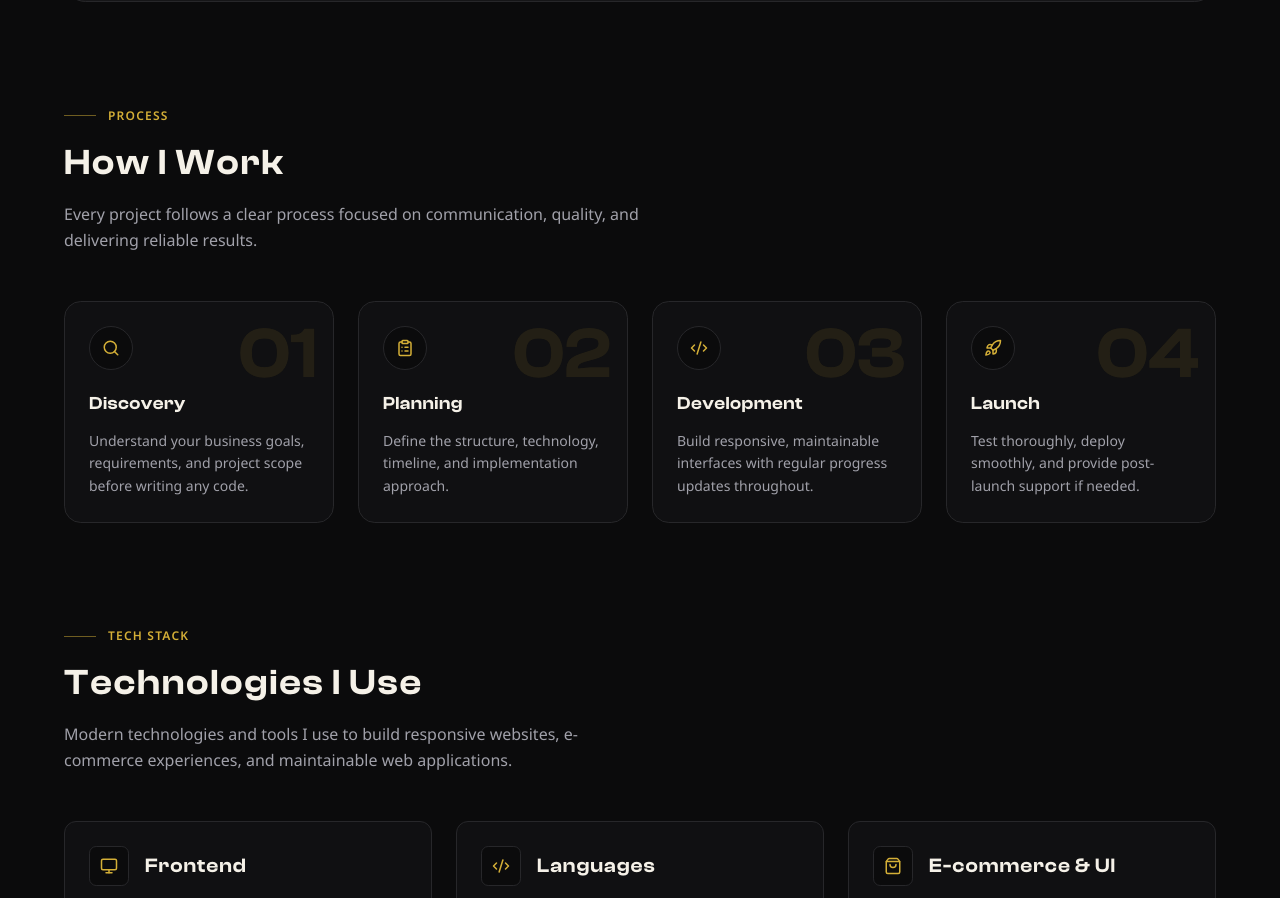
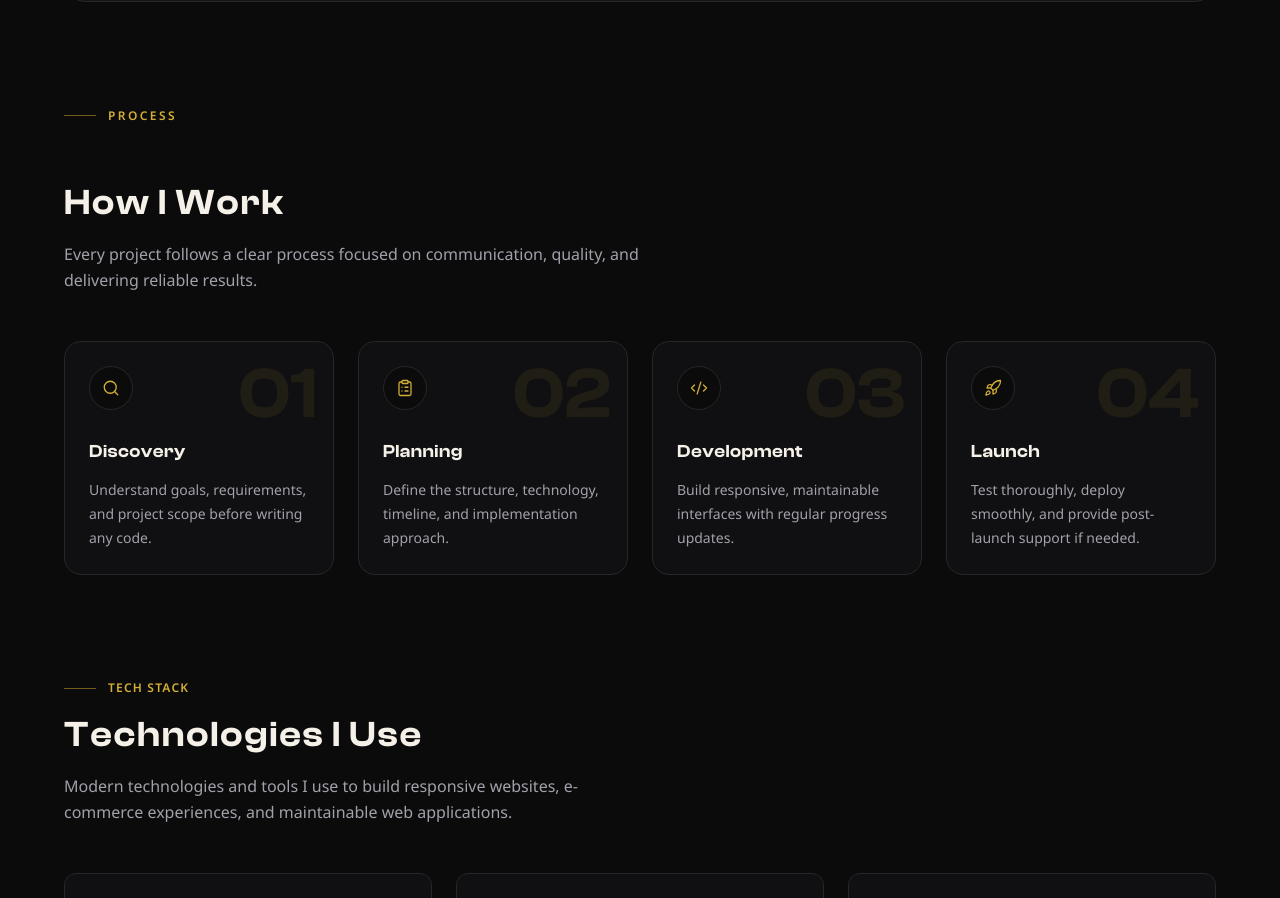
Before and after one commit to Muhammad-Saad-Riaz/M-Saad-Riaz-Portfolio-v2, a Next.js app: page / in a window 1280 px wide. Shown: the part 6676-7574 px from the top of the page. Built offline with nearby package versions, Linux system fonts and the light colour scheme; a web font is replaced by a local one.

Commit message:
refactor: refine process section

```diff
--- a/src/components/sections/Process.tsx
+++ b/src/components/sections/Process.tsx
@@ -1,7 +1,7 @@
 "use client";
 
 import { motion } from "framer-motion";
-import { processSteps } from "@/data/portfolio-data";
+import { processContent } from "@/data/portfolio-data";
 import { Search, ClipboardList, Code2, Rocket, LucideIcon } from "lucide-react";
 
 const iconMap: Record<string, LucideIcon> = {
@@ -22,11 +22,11 @@ export default function Process() {
           whileInView={{ opacity: 1, y: 0 }}
           viewport={{ once: true }}
           transition={{ duration: 0.5 }}
-          className="mb-4"
+          className="mb-14"
         >
-          <span className="inline-flex items-center gap-3 uppercase text-gold text-xs font-semibold tracking-widest">
+          <span className="inline-flex items-center gap-3 uppercase text-gold text-xs font-semibold tracking-[0.2em]">
             <span className="h-px w-8 bg-gold/50" />
-            Process
+            {processContent.label}
           </span>
         </motion.div>
 
@@ -38,7 +38,7 @@ export default function Process() {
           transition={{ duration: 0.5 }}
           className="mb-4 text-3xl lg:text-4xl font-clash font-semibold tracking-wider leading-tight max-w-xl text-ivory"
         >
-          How I Work
+          {processContent.heading}
         </motion.div>
 
         {/* Subtitle */}
@@ -46,19 +46,18 @@ export default function Process() {
           initial={{ opacity: 0, y: 16 }}
           whileInView={{ opacity: 1, y: 0 }}
           viewport={{ once: true }}
-          transition={{ duration: 0.5 }}
+          transition={{ duration: 0.5, delay: 0.1, }}
           className="font-sans text-muted-foreground text-base mb-12 max-w-xl leading-relaxed"
         >
-          Every project follows a clear process focused on communication,
-          quality, and delivering reliable results.
+          {processContent.subheading}
         </motion.div>
 
         {/* Steps Grid */}
         <div className="grid grid-cols-1 md:grid-cols-2 lg:grid-cols-4 gap-6">
-          {processSteps.map((step, i) => {
+          {processContent.steps.map((step, i) => {
             const Icon = iconMap[step.icon];
             return (
-              <motion.div
+              <motion.article
                 key={step.step}
                 initial={{ opacity: 0, y: 16 }}
                 whileInView={{ opacity: 1, y: 0 }}
@@ -69,26 +68,26 @@ export default function Process() {
                 {/* Faint background step number */}
                 <span
                   aria-hidden="true"
-                  className="absolute top-4 right-4 font-clash font-semibold text-7xl text-gold/10 group-hover:text-gold/20 pointer-events-none leading-none select-none transition-colors duration-300"
+                  className="absolute top-4 right-4 font-clash font-semibold text-7xl text-gold/8 group-hover:text-gold/14 pointer-events-none leading-none select-none transition-colors duration-300"
                 >
-                  0{step.step}
+                  {step.step}
                 </span>
 
                 {/* Icon */}
-                <div className="mb-5 bg-background flex items-center justify-center h-11 w-11 rounded-full border border-border group-hover:border-gold/30 transition-colors duration-300">
-                  <Icon size={18} className="text-gold" />
+                <div className="relative z-10 mb-7 flex h-11 w-11 items-center justify-center rounded-full border border-border bg-background transition-colors duration-300 group-hover:border-gold/30">
+                  <Icon size={18} strokeWidth={1.7} className="text-gold" aria-hidden="true" />
                 </div>
 
                 {/* Title */}
-                <div className="font-clash font-semibold tracking-wide text-lg text-ivory mb-3 group-hover:text-gold transition-colors duration-300 ">
+                <h3 className="relative z-10 mb-3 font-clash text-lg font-semibold tracking-wide text-ivory transition-colors duration-300 group-hover:text-gold">
                   {step.title}
-                </div>
+                </h3>
 
                 {/* Description */}
-                <p className=" font-sans text-muted-foreground text-sm leading-relaxed">
+                <p className="relative z-10 font-sans text-sm leading-6 text-muted-custom">
                   {step.description}
                 </p>
-              </motion.div>
+              </motion.article>
             );
           })}
         </div>
--- a/src/data/portfolio-data.ts
+++ b/src/data/portfolio-data.ts
@@ -289,32 +289,32 @@ export const projects: Project[] = [
 
 // ─── Process ──────────────────────────────────────────────────────────────────
 
-export const processSteps: ProcessStep[] = [
-  {
-    step: 1,
-    icon: "Search",
-    title: "Discovery",
-    description: "Understand your business goals, requirements, and project scope before writing any code.",
-  },
-  {
-    step: 2,
-    icon: "ClipboardList",
-    title: "Planning",
-    description: "Define the structure, technology, timeline, and implementation approach.",
-  },
-  {
-    step: 3,
-    icon: "Code2",
-    title: "Development",
-    description: "Build responsive, maintainable interfaces with regular progress updates throughout.",
-  },
-  {
-    step: 4,
-    icon: "Rocket",
-    title: "Launch",
-    description: "Test thoroughly, deploy smoothly, and provide post-launch support if needed.",
-  },
-];
+// export const processSteps: ProcessStep[] = [
+//   {
+//     step: 1,
+//     icon: "Search",
+//     title: "Discovery",
+//     description: "Understand your business goals, requirements, and project scope before writing any code.",
+//   },
+//   {
+//     step: 2,
+//     icon: "ClipboardList",
+//     title: "Planning",
+//     description: "Define the structure, technology, timeline, and implementation approach.",
+//   },
+//   {
+//     step: 3,
+//     icon: "Code2",
+//     title: "Development",
+//     description: "Build responsive, maintainable interfaces with regular progress updates throughout.",
+//   },
+//   {
+//     step: 4,
+//     icon: "Rocket",
+//     title: "Launch",
+//     description: "Test thoroughly, deploy smoothly, and provide post-launch support if needed.",
+//   },
+// ];
 
 export const processContent = {
   label: "Process",
@@ -322,22 +322,26 @@ export const processContent = {
   subheading: "Every project follows a clear process focused on communication, quality, and delivering reliable results.",
   steps: [
     {
-      id: "01",
+      step: "01",
+      icon: "Search",
       title: "Discovery",
       description: "Understand goals, requirements, and project scope before writing any code."
     },
     {
-      id: "02",
+      step: "02",
+      icon: "ClipboardList",
       title: "Planning",
       description: "Define the structure, technology, timeline, and implementation approach."
     },
     {
-      id: "03",
+      step: "03",
+      icon: "Code2",
       title: "Development",
       description: "Build responsive, maintainable interfaces with regular progress updates."
     },
     {
-      id: "04",
+      step: "04",
+      icon: "Rocket",
       title: "Launch",
       description: "Test thoroughly, deploy smoothly, and provide post-launch support if needed."
     }
```
